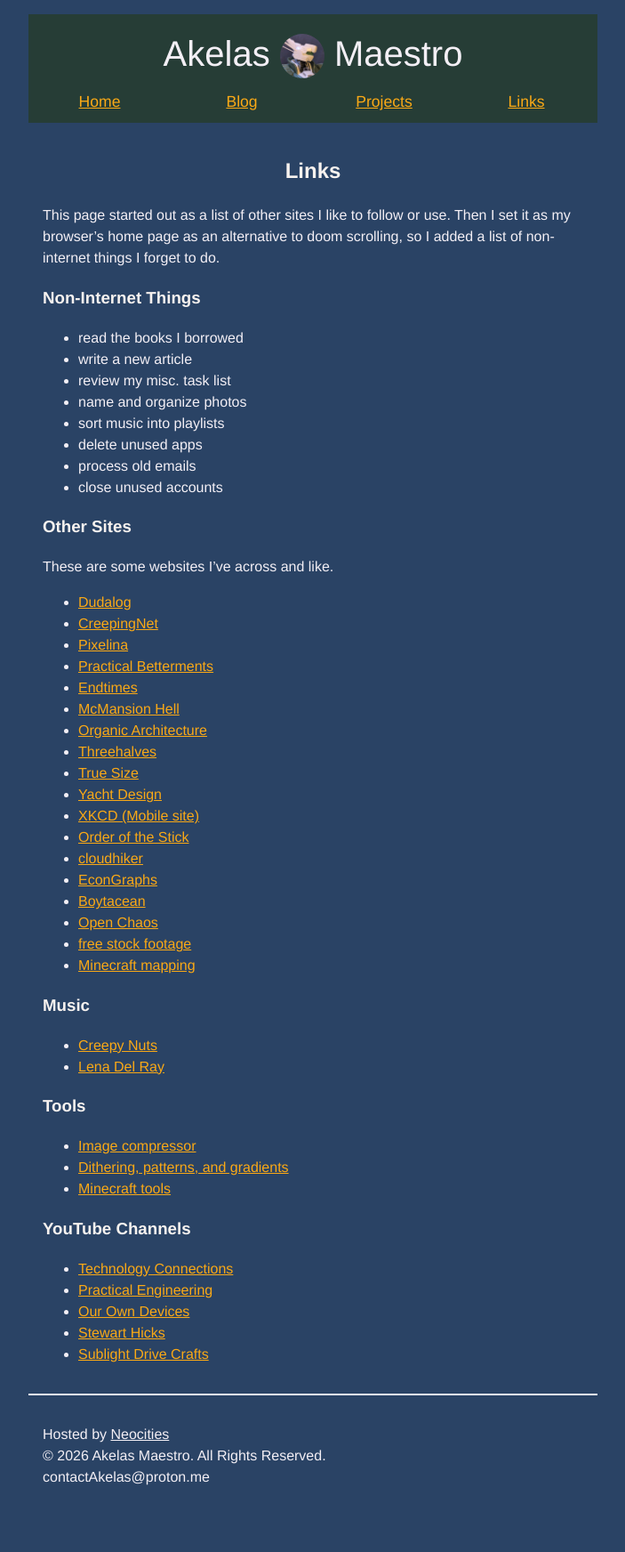
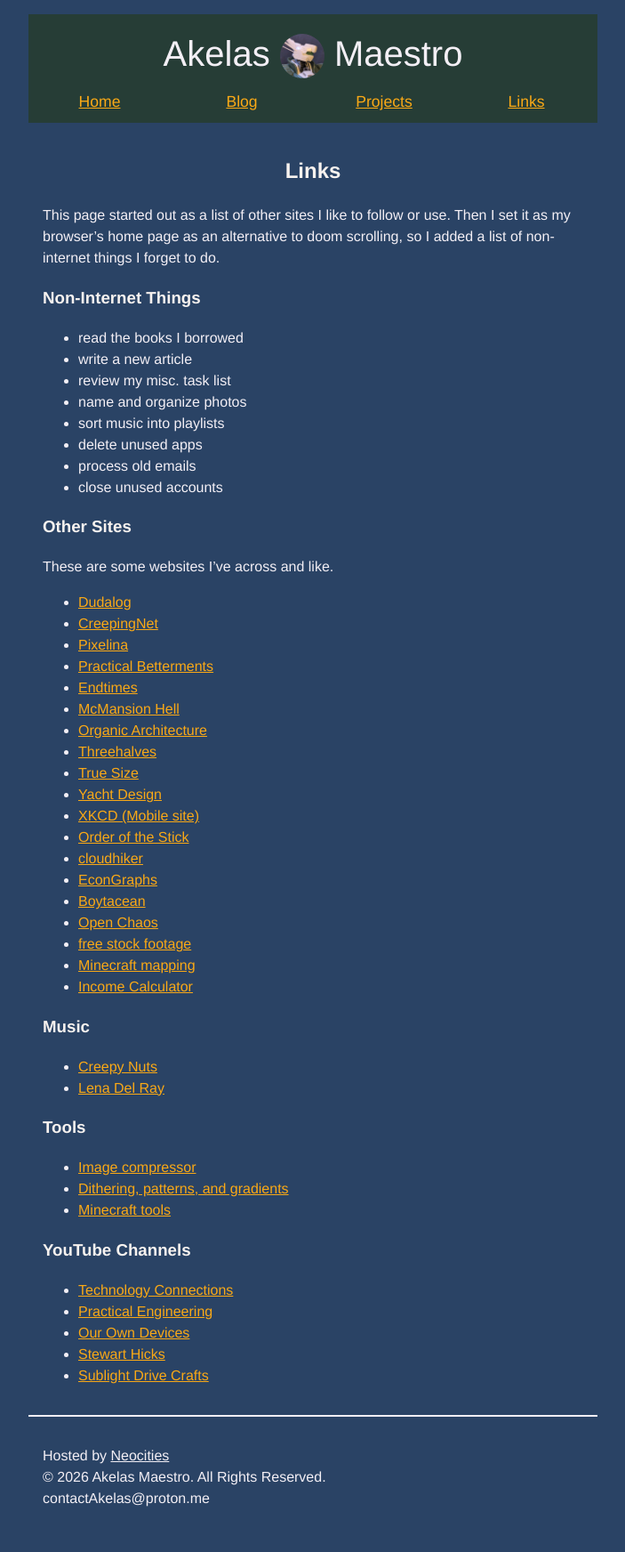
Before and after one commit to AkelasMaestro/akelasmaestro.github.io, a Jekyll site: the page built from links.md, in a window 1280 px wide. Shown: the whole page at 89% size, without its empty margins (288-991 px from the left). Built offline with Jekyll 4.4.1, drawn with Linux system fonts in a browser that asks for light colours; before the commit the page ends 1720 px from its top, so only the background shows below that.

Commit message:
[PUBLISHER] Merge #37

```diff
--- a/links.md
+++ b/links.md
@@ -41,6 +41,7 @@ These are some websites I've across and like.
 - [Open Chaos](https://www.openchaos.dev/#votes)
 - [free stock footage](https://www.destockd.com/)
 - [Minecraft mapping](https://bluemap.bluecolored.de/)
+- [Income Calculator](https://smartasset.com/taxes/utah-paycheck-calculator)
 
 
 ### Music
```
